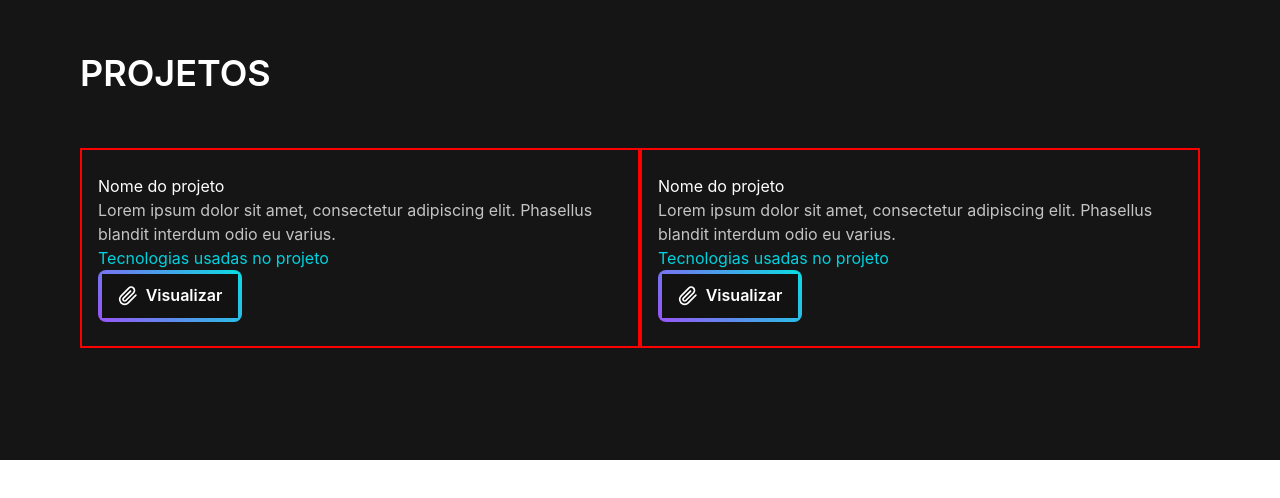
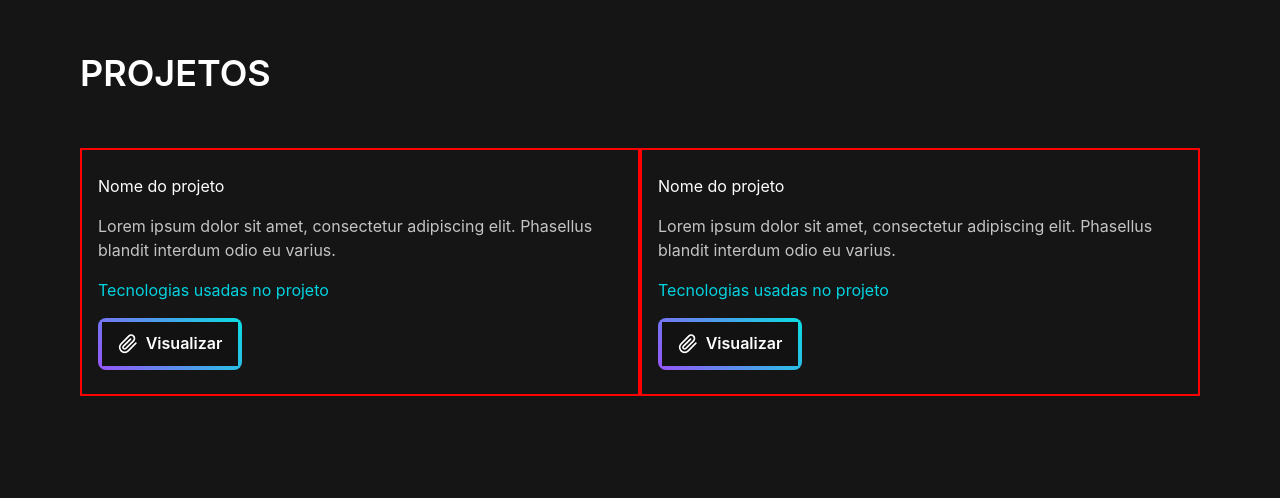
Before and after one commit to Gabriek0/portfolio-2.0, a React (Vite) app: page / in a window 1280 px wide. Shown: the part 1972-2470 px from the top of the page. Before the commit the page ends 2432 px from the top, so only its background shows below. Built offline with nearby package versions, Linux system fonts and the light colour scheme; no server answers.

Commit message:
feat: config axios

```diff
--- a/package.json
+++ b/package.json
@@ -14,13 +14,16 @@
     "@emotion/styled": "^11.10.4",
     "@fontsource/open-sans": "^4.5.11",
     "@fontsource/raleway": "^4.5.10",
+    "axios": "^0.27.2",
     "framer-motion": "^7.3.2",
+    "octokit": "^2.0.7",
     "phosphor-react": "^1.4.1",
     "react": "^18.2.0",
     "react-dom": "^18.2.0",
     "react-icons": "^4.4.0"
   },
   "devDependencies": {
+    "@octokit/types": "^7.5.0",
     "@types/react": "^18.0.17",
     "@types/react-dom": "^18.0.6",
     "@vitejs/plugin-react": "^2.1.0",
--- a/src/components/Project/Project.tsx
+++ b/src/components/Project/Project.tsx
@@ -1,11 +1,23 @@
-import { Flex, Text } from "@chakra-ui/react";
+import { Box, Flex, Image, Text } from "@chakra-ui/react";
 import ButtonComponent from "../Button";
 
 import { FiPaperclip } from "react-icons/fi";
 
 function Project() {
   return (
-    <Flex flexDir="column" border="2px solid red" w="50%" px={4} py={6}>
+    <Flex
+      flexDir="column"
+      border="2px solid red"
+      w={["100%", "50%"]}
+      gap={[4]}
+      px={4}
+      py={6}
+    >
+      {/*
+      <Box>
+        <Image />
+      </Box>
+  */}
       <Text color="white">Nome do projeto</Text>
       <Text color="gray.100">
         Lorem ipsum dolor sit amet, consectetur adipiscing elit. Phasellus
--- a/src/components/Project/index.tsx
+++ b/src/components/Project/index.tsx
@@ -1,13 +1,53 @@
+// React
+import { useEffect, useState } from "react";
+
+// Chakra
 import { Flex, Text } from "@chakra-ui/react";
+
+// Components
 import Project from "./Project";
+import axios from "axios";
+
+// Axios
 
 function Projects() {
+  const [projects, setProjects] = useState([]);
+
+  useEffect(() => {
+    (async () => {
+      await axios
+        .get("/repositories", {
+          headers: {
+            Authorization: `Bearer ${import.meta.env.VITE_GITHUB_API_KEY}`,
+          },
+        })
+        .then((response) => response.data)
+        .then((data) => {
+          setProjects(data);
+        });
+    })();
+  }, []);
+
+  console.log(projects);
+
   return (
-    <Flex flexDir="column" py={[16, 16, 16, 28]}>
-      <Text fontWeight="600" fontSize="4xl" color="white" mb={12}>
+    <Flex flexDir="column" py={[16, 16, 16, 28]} px={[4, 0]}>
+      <Text
+        fontWeight="600"
+        fontSize={["2xl", "4xl"]}
+        color="white"
+        mb={12}
+        ml={[4, 0]}
+      >
         PROJETOS
       </Text>
-      <Flex flex="1" flexWrap="wrap">
+      <Flex
+        align={["center"]}
+        gap={[2, 0]}
+        flexDir={["column", "row"]}
+        flex="1"
+        flexWrap="wrap"
+      >
         <Project />
         <Project />
       </Flex>
--- /dev/null
+++ b/src/services/octokit.ts
@@ -0,0 +1,5 @@
+import { Octokit } from "octokit";
+
+export const octokit = new Octokit({
+  auth: process.env.NEXT_PUBLIC_GITHUB_API_KEY,
+});
--- a/tsconfig.json
+++ b/tsconfig.json
@@ -14,7 +14,8 @@
     "resolveJsonModule": true,
     "isolatedModules": true,
     "noEmit": true,
-    "jsx": "react-jsx"
+    "jsx": "react-jsx",
+    "types": ["vite/client"]
   },
   "include": ["src"],
   "references": [{ "path": "./tsconfig.node.json" }]
--- a/vite.config.ts
+++ b/vite.config.ts
@@ -1,7 +1,7 @@
-import { defineConfig } from 'vite'
-import react from '@vitejs/plugin-react'
+import { defineConfig } from "vite";
+import react from "@vitejs/plugin-react";
 
 // https://vitejs.dev/config/
 export default defineConfig({
-  plugins: [react()]
-})
+  plugins: [react()],
+});
```
Also changed, not shown: src/types/Projects.ts (added, +8 -0 lines), 2 other files (tests, documents, lock files or other folders).
